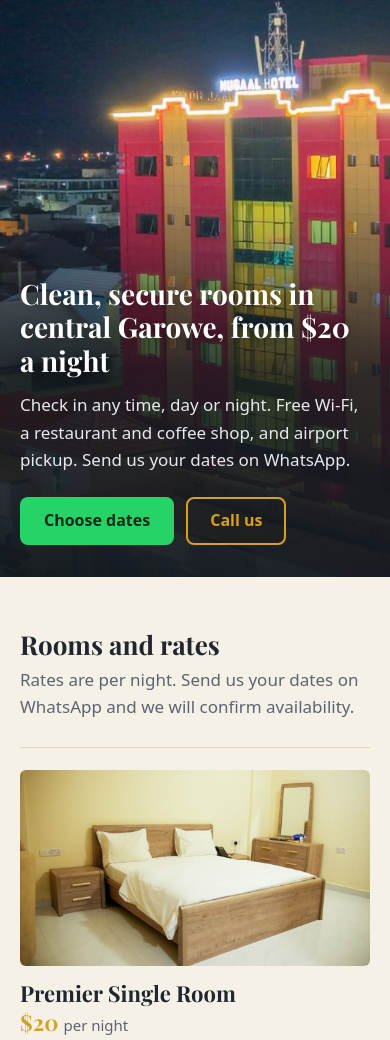
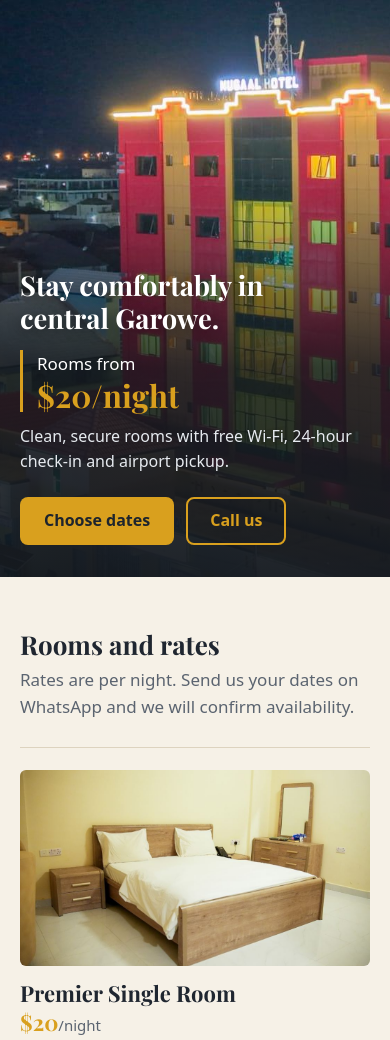
Before and after one commit to Eylstocks/index.html, a plain HTML site: page index.html in a window 390 px wide. Shown: the part 147-1187 px from the top of the page. Drawn offline with nearby package versions, Linux system fonts and the light colour scheme.

Commit message:
Update index.html

```diff
--- a/index.html
+++ b/index.html
@@ -10,7 +10,7 @@
 <title>Nugaal Hotel | Garowe</title>
 <meta name="description" content="Clean, comfortable rooms 50 meters from Garowe’s main square. Book on WhatsApp.">
 <style>
-:root{--slate:#27303b;--slate2:#1d242d;--amber:#d9a01e;--bg:#f6f1e7;--card:#fffaf0;--ink:#1f2630;--mute:#5b6470;--line:#ddd3bf;--wa:#25d366;--wa-ink:#0d2b1a;--serif:"Playfair Display",Georgia,"Times New Roman",serif;
+:root{--slate:#27303b;--slate2:#1d242d;--amber:#d9a01e;--bg:#f6f1e7;--card:#fffaf0;--ink:#1f2630;--mute:#5b6470;--line:#ddd3bf;--wa:#d9a01e;--wa-ink:#1d242d;--serif:"Playfair Display",Georgia,"Times New Roman",serif;
 box-sizing:border-box;padding-top:env(safe-area-inset-top,0px);padding-bottom:env(safe-area-inset-bottom,0px)}
 @media (prefers-color-scheme:dark){:root:not([data-theme="light"]){--bg:#171c23;--card:#1f262f;--ink:#f1ece0;--mute:#a6adb7;--line:#343d49;color-scheme:dark}}
 :root[data-theme="dark"]{--bg:#171c23;--card:#1f262f;--ink:#f1ece0;--mute:#a6adb7;--line:#343d49;color-scheme:dark}
@@ -32,8 +32,8 @@ body::before{content:"";position:fixed;inset:0 0 auto;height:env(safe-area-inset
 .bar .call{display:none}
 .hero{position:relative;background:var(--slate2);color:#fff}.hero img{display:block;width:100%;height:min(80vh,660px);height:min(80svh,660px);min-height:480px;object-fit:cover;object-position:35% 50%}
 .intro{position:absolute;left:0;right:0;bottom:0;padding:110px 0 32px;background:linear-gradient(to top,rgba(18,23,29,.95) 0%,rgba(18,23,29,.82) 50%,rgba(18,23,29,0) 100%)}
-.intro h1{font-size:clamp(28px,6vw,44px);max-width:24ch;text-shadow:0 1px 14px rgba(0,0,0,.45)}
-.intro p{max-width:50ch;color:#e6eaef;margin:14px 0 24px}
+.intro h1{font-size:clamp(24px,7vw,44px);text-shadow:0 1px 14px rgba(0,0,0,.45)}.intro .hl{margin:16px 0 12px;padding-left:14px;border-left:3px solid var(--amber);color:#fff;font-size:17px}.intro .hl strong{display:block;font:700 clamp(28px,8vw,40px)/1.1 var(--serif);color:var(--amber)}
+.intro .lead{max-width:44ch;color:#e6eaef;margin:0 0 22px;font-size:16px}
 .cta{display:flex;flex-wrap:wrap;gap:12px}
 .intro .logo{width:132px;border-radius:6px;display:block;margin-bottom:22px}
 section{padding:52px 0}
@@ -87,6 +87,7 @@ dialog::backdrop{background:rgba(10,14,19,.7)}
 .bk-cancel{display:block;width:100%;min-height:44px;margin-top:8px;background:none;border:0;color:var(--mute);font:inherit;cursor:pointer;text-decoration:underline}
 @media (min-width:400px){.brand{font-size:20px}}
 @media (min-width:420px){.bar .long{display:inline}}
+.wa:hover{background:#e6ad2a}.wa:focus-visible{outline:3px solid #fff;outline-offset:2px;box-shadow:0 0 0 6px #1d242d}
 @media (prefers-reduced-motion:reduce){html{scroll-behavior:auto}}
 </style>
 </head>
@@ -104,8 +105,9 @@ dialog::backdrop{background:rgba(10,14,19,.7)}
 <main id="top">
 <div class="hero"><img src="images/hero-exterior-night.jpg" alt="Nugaal Hotel in Garowe, lit up at night">
 <div class="intro"><div class="wrap">
-<h1>Clean, secure rooms in central Garowe, from $20 a night</h1>
-<p>Check in any time, day or night. Free Wi-Fi, a restaurant and coffee shop, and airport pickup. Send us your dates on WhatsApp.</p>
+<h1>Stay comfortably in<br>central Garowe.</h1>
+<p class="hl"><span>Rooms from</span> <strong>$20/night</strong></p>
+<p class="lead">Clean, secure rooms with free Wi-Fi, 24-hour check-in and airport pickup.</p>
 <div class="cta">
 <a class="btn wa js-book" data-room="" href="https://wa.me/252905777722?text=Hello%20Nugaal%20Hotel%2C%20I%20would%20like%20to%20book%20a%20room.%20My%20dates%20are%3A%20">Choose dates</a>
 <a class="btn call" href="tel:+252905777722">Call us</a>
@@ -120,7 +122,7 @@ dialog::backdrop{background:rgba(10,14,19,.7)}
 <img src="images/room-premier-single.jpg" alt="Premier Single Room" width="1000" height="563" loading="lazy">
 <div>
 <h3>Premier Single Room</h3>
-<div class="price">$20 <small>per night</small></div>
+<div class="price">$20<small>/night</small></div>
 <p>A comfortable room for one guest, designed for business travelers.</p>
 <a class="btn wa js-book" data-room="Premier Single Room" href="https://wa.me/252905777722?text=Hello%20Nugaal%20Hotel%2C%20I%20would%20like%20to%20book%20the%20Premier%20Single%20Room.%20My%20dates%20are%3A%20">Choose dates</a>
 </div>
@@ -130,7 +132,7 @@ dialog::backdrop{background:rgba(10,14,19,.7)}
 <img src="images/room-premier-deluxe-twin.jpg" alt="Premier Deluxe Twin Room" width="1000" height="563" loading="lazy">
 <div>
 <h3>Premier Deluxe Twin Room</h3>
-<div class="price">$25 <small>per night</small></div>
+<div class="price">$25<small>/night</small></div>
 <p>A twin room with two beds, suited to colleagues, friends or family.</p>
 <a class="btn wa js-book" data-room="Premier Deluxe Twin Room" href="https://wa.me/252905777722?text=Hello%20Nugaal%20Hotel%2C%20I%20would%20like%20to%20book%20the%20Premier%20Deluxe%20Twin%20Room.%20My%20dates%20are%3A%20">Choose dates</a>
 </div>
@@ -140,7 +142,7 @@ dialog::backdrop{background:rgba(10,14,19,.7)}
 <img src="images/room-super-premier-deluxe.jpg" alt="Super Premier Deluxe Room" width="1000" height="563" loading="lazy">
 <div>
 <h3>Super Premier Deluxe Room</h3>
-<div class="price">$30 <small>per night</small></div>
+<div class="price">$30<small>/night</small></div>
 <p>A spacious room for guests who want extra space and comfort.</p>
 <a class="btn wa js-book" data-room="Super Premier Deluxe Room" href="https://wa.me/252905777722?text=Hello%20Nugaal%20Hotel%2C%20I%20would%20like%20to%20book%20the%20Super%20Premier%20Deluxe%20Room.%20My%20dates%20are%3A%20">Choose dates</a>
 </div>
@@ -199,7 +201,7 @@ dialog::backdrop{background:rgba(10,14,19,.7)}
 <p class="sub">Questions before you arrive? Our reception team is happy to help.</p>
 <ul class="facts">
 <li><b>Address</b>Nugaal Hotel, Garowe, Puntland, Somalia</li>
-<li><b>Check-in</b>Any time, day or night</li>
+<li><b>Check-in</b>24 hours a day</li>
 <li><b>Check-out</b>10:30 AM</li>
 <li><b>Reception, WhatsApp and phone</b><a href="tel:+252905777722">+252 905 777 722</a></li>
 </ul>
@@ -229,7 +231,7 @@ dialog::backdrop{background:rgba(10,14,19,.7)}
 <input type="date" id="bk-out">
 <label for="bk-g">Guests</label>
 <select id="bk-g"><option value="1">1 guest</option><option value="2">2 guests</option><option value="3">3 guests</option><option value="4">4 guests</option><option value="5">5 guests</option><option value="6">6 guests</option><option value="7">7 guests</option><option value="8">8 guests</option></select>
-<p class="bk-sum" id="bk-sum" aria-live="polite">Check-in any time, day or night. Check-out 10:30 AM.</p>
+<p class="bk-sum" id="bk-sum" aria-live="polite">24-hour check-in. Check-out 10:30 AM.</p>
 <button type="submit" class="btn wa">Send on WhatsApp</button>
 <button type="button" class="bk-cancel" id="bk-x">Cancel</button>
 </form>
@@ -246,7 +248,7 @@ function nd(v){var t=new Date(v+"T00:00:00Z");t.setUTCDate(t.getUTCDate()+1);ret
 function fm(v){return new Date(v+"T00:00:00Z").toLocaleDateString("en-GB",{weekday:"short",day:"numeric",month:"short",year:"numeric",timeZone:"UTC"})}
 function nn(){return Math.round((Date.parse($("bk-out").value)-Date.parse($("bk-in").value))/864e5)}
 function say(t,err){var s=$("bk-sum");s.textContent=t;s.className="bk-sum"+(err?" err":"")}
-function sum(){var n=nn();if($("bk-in").value&&$("bk-out").value&&n>0){say(n+(n===1?" night":" nights")+". Check-out is 10:30 AM.")}else{say("Check-in any time, day or night. Check-out 10:30 AM.")}}
+function sum(){var n=nn();if($("bk-in").value&&$("bk-out").value&&n>0){say(n+(n===1?" night":" nights")+". Check-out is 10:30 AM.")}else{say("24-hour check-in. Check-out 10:30 AM.")}}
 $("bk-in").min=tz;$("bk-out").min=nd(tz);
 $("bk-in").addEventListener("change",function(){var v=this.value;if(v){$("bk-out").min=nd(v);if($("bk-out").value&&$("bk-out").value<=v){$("bk-out").value=""}}sum()});
 $("bk-out").addEventListener("change",sum);
```
